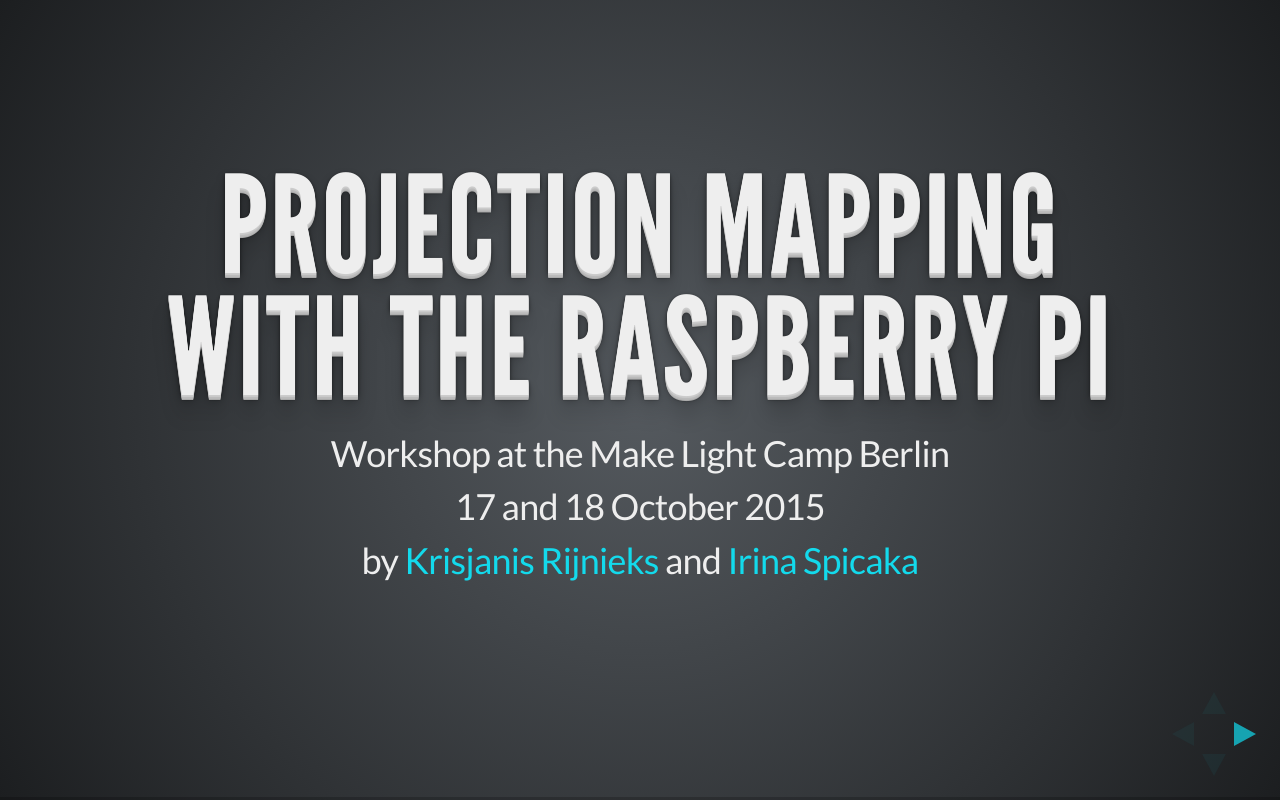
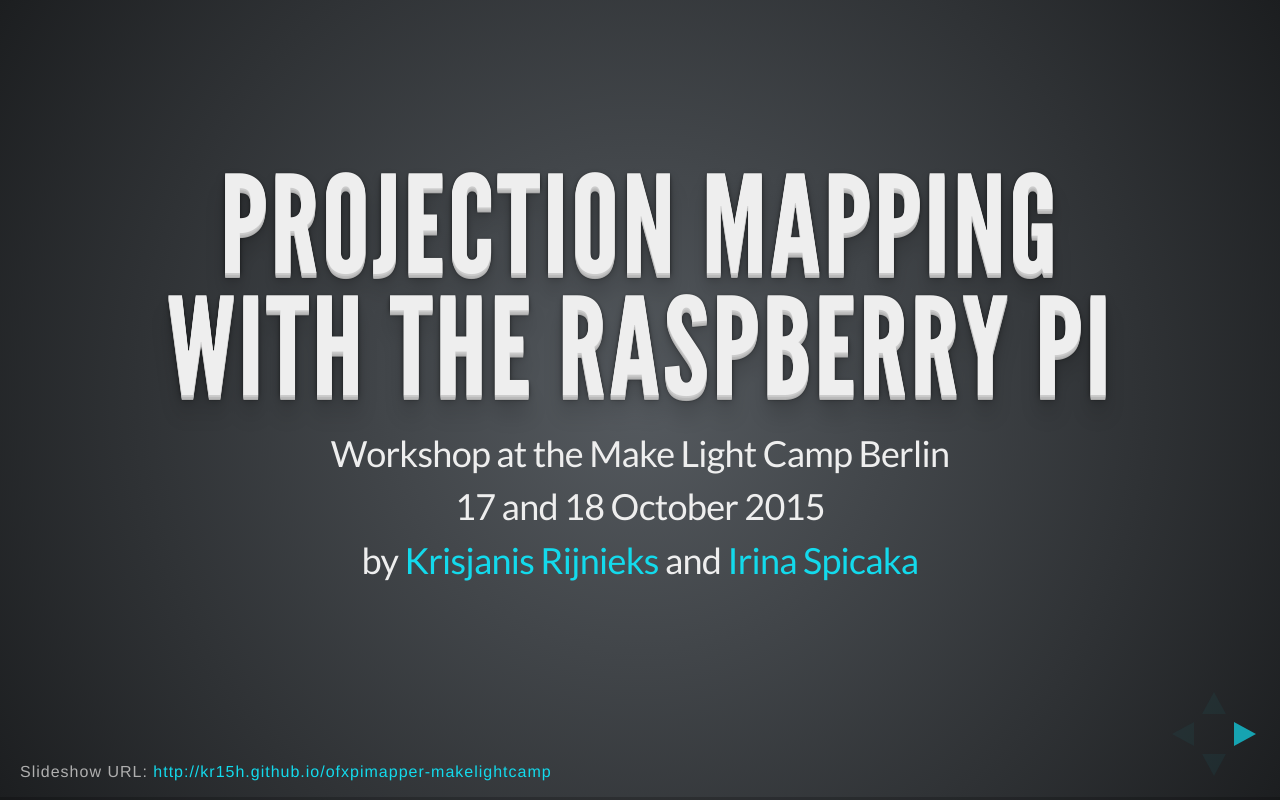
Before and after one commit to schprc/ofxpimapper-makelightcamp, a plain HTML site: page index.html in a window 1280 px wide. Drawn offline with Linux system fonts and the light colour scheme.

Commit message:
Add link to github.io

```diff
--- a/index.html
+++ b/index.html
@@ -884,12 +884,10 @@
             by <a href="http://irina.spicaka.info" target="_blank">Irina Spicaka</a> and <a href="http://rijnieks.lv" target="_blank">Krisjanis Rijnieks</a>
         </div>
 
-        <!--
         <div class="overlay slideshow-url">
             Slideshow URL:
-            <a href="http://schprc.github.io/spaces-mapping-workshop-october-2014-slides" title="Projection Mapping on Spatial Objects">http://schprc.github.io/spaces-mapping-workshop-october-2014-slides</a>
+            <a href="http://kr15h.github.io/ofxpimapper-makelightcamp" title="Projection Mapping with Raspberry Pi">http://kr15h.github.io/ofxpimapper-makelightcamp</a>
         </div>
-        -->
 
         <script src="js/jquery.min.js"></script>
         <script src="lib/js/head.min.js"></script>
```
